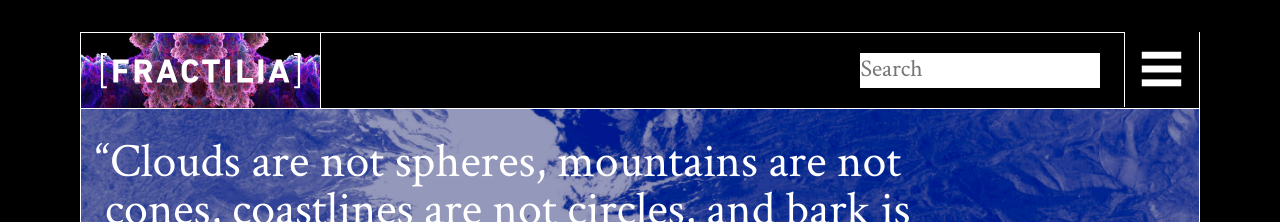
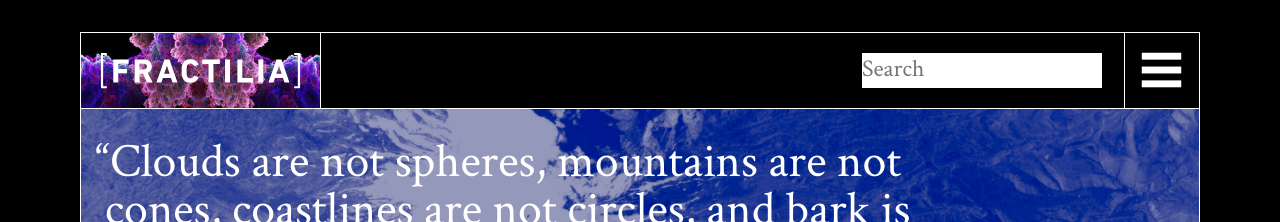
Before and after one commit to seitagoto/large-data-website, a Jekyll site: the page built from index.html, in a window 1280 px wide. Shown: the top 222 px of the page. Built offline with Jekyll 4.4.1, drawn with Linux system fonts in a browser that asks for light colours; Markdown is read by kramdown in place of the engine named in the settings.

Commit message:
modified css

```diff
--- a/css/general.css
+++ b/css/general.css
@@ -202,8 +202,11 @@
 		display: none;
 		font-family: "crimson_textitalic" sans-serif;
 		font-size: 1.5em;
+		margin: 0;
+	}
+
+	.masthead > .masthead__quote {
 		text-indent: -0.2em;
-		margin: 0;
 	}
 
 	.masthead > figcaption {
@@ -277,6 +280,10 @@
 h5 {
 	font-family: "tiresias_infofontregular" sans-serif;
 	font-weight: normal;
+}
+
+h1 {
+	margin: 0;
 }
 
 h3 {
@@ -382,7 +389,7 @@
 
 		.searchbar {
 			display: inline-block;
-			padding: 20px;
+			padding: 20px 97px 20px 20px;
 		}
 
 		.searchbar > input {
@@ -394,10 +401,8 @@
 		.nav-btn,
 		.nav-btn:link,
 		.nav-btn:visited {
-			position: static;
 			width: 75px;
 			height: 75px;
-			margin-top: -0.375em;
 		}
 
 		.nav-list {
@@ -457,7 +462,7 @@
 @media only screen and (min-width: 80em) {
 
 	.container {
-		margin-top: 2em;
+		margin: 2em auto;
 		border: 1px solid #fff;
 	}
 
```
